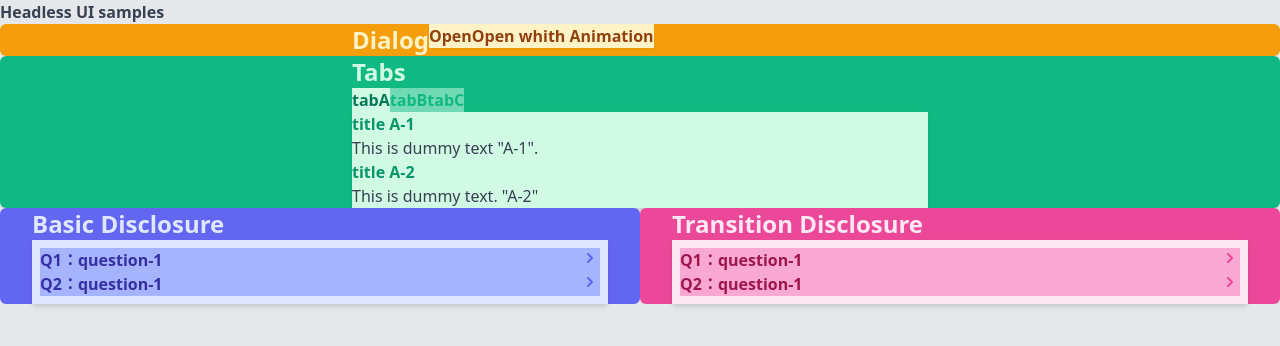
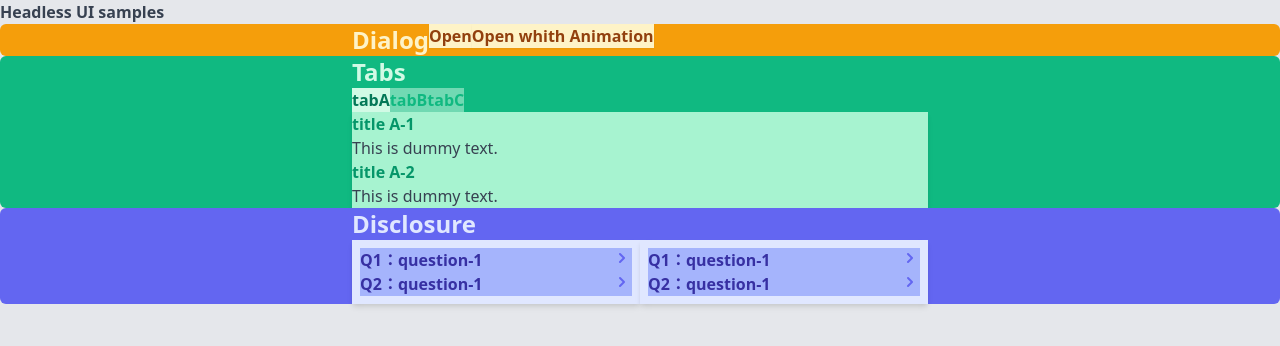
Before and after one commit to K-shigehito/headlessui-example, a Vue app: page / in a window 1280 px wide. Shown: the top 346 px of the page. Built offline with nearby package versions, Linux system fonts and the light colour scheme.

Commit message:
スタイル修正

```diff
--- a/src/components/BasicTabs.vue
+++ b/src/components/BasicTabs.vue
@@ -29,7 +29,11 @@
           ]"
         >
           <ul class="flex flex-col gap-[24px]">
-            <li v-for="detail in details" :key="detail.id">
+            <li
+              v-for="detail in details"
+              :key="detail.id"
+              class="bg-green-200 py-[6px] px-[12px] rounded-[3px]"
+            >
               <h3 class="mb-[4px] text-[16px] text-green-600 font-bold">
                 {{ detail.name }}
               </h3>
@@ -64,36 +68,36 @@ export default defineComponent({
         {
           id: 1,
           name: 'title A-1',
-          description: 'This is dummy text "A-1".',
+          description: 'This is dummy text.',
         },
         {
           id: 2,
           name: 'title A-2',
-          description: 'This is dummy text. "A-2"',
+          description: 'This is dummy text.',
         },
       ],
       tabB: [
         {
           id: 1,
           name: 'title B-1',
-          description: 'This is dummy text. "B-1"',
+          description: 'This is dummy text.',
         },
       ],
       tabC: [
         {
           id: 1,
           name: 'title C-1',
-          description: 'This is dummy text. "C-1"',
+          description: 'This is dummy text.',
         },
         {
           id: 2,
           name: 'title C-2',
-          description: 'This is dummy text. "C-1"',
+          description: 'This is dummy text.',
         },
         {
           id: 3,
           name: 'title C-3',
-          description: 'This is dummy text. "C-3"',
+          description: 'This is dummy text.',
         },
       ],
     });
--- a/src/components/TransitionDisclosure.vue
+++ b/src/components/TransitionDisclosure.vue
@@ -1,7 +1,7 @@
 <template>
   <div class="w-full">
     <div
-      class="p-2 bg-pink-100 rounded-[4px] flex flex-col gap-[12px] shadow-md"
+      class="p-2 bg-indigo-100 rounded-[4px] flex flex-col gap-[12px] shadow-md"
     >
       <Disclosure v-for="data in sampleData" v-slot="{ open }" :key="data.id">
         <div>
@@ -14,8 +14,8 @@
               py-[12px]
               text-[14px]
               font-bold
-              text-pink-800
-              bg-pink-300
+              text-indigo-800
+              bg-indigo-300
               rounded-[6px]
               hover:opacity-80
             "
@@ -23,17 +23,17 @@
             <span> {{ data.question }}</span>
             <ChevronRightIcon
               :class="open ? 'transform rotate-90' : ''"
-              class="w-5 h-5 text-pink-500"
+              class="w-5 h-5 text-indigo-500"
             />
           </DisclosureButton>
 
           <transition
-            enter-active-class="transition duration-100 ease-out"
-            enter-from-class="transform -translate-y-3 opacity-0"
-            enter-to-class="transform translate-y-0 opacity-100"
-            leave-active-class="transition duration-100 ease-out"
-            leave-from-class="transform translate-y-0 opacity-100"
-            leave-to-class="transform -translate-y-3 opacity-0"
+            enter-active-class="transition duration-300 ease-out"
+            enter-from-class="transform -translate-x-3 opacity-0"
+            enter-to-class="transform translate-x-0 opacity-100"
+            leave-active-class="transition duration-300 ease-out"
+            leave-from-class="transform translate-x-0 opacity-100"
+            leave-to-class="transform -translate-x-3 opacity-0"
           >
             <DisclosurePanel
               class="px-[24px] pt-[12px] pb-[6px] text-[14px] text-gray-700"
--- a/src/views/Samples.vue
+++ b/src/views/Samples.vue
@@ -16,7 +16,7 @@
       >
         <div class="flex max-w-xl mx-auto">
           <h2 class="text-2xl font-bold text-yellow-100">Dialog</h2>
-          <div class="ml-[24px]">
+          <div class="ml-[36px]">
             <BasicDialog />
           </div>
           <div class="ml-[12px]">
@@ -38,7 +38,7 @@
 
       <div
         class="
-          col-span-1
+          col-span-2
           bg-indigo-500
           px-[24px]
           pt-[18px]
@@ -47,21 +47,9 @@
         "
       >
         <div class="max-w-xl mx-auto">
-          <h2 class="text-2xl font-bold text-indigo-100">Basic Disclosure</h2>
-          <div class="mt-[18px]">
+          <h2 class="text-2xl font-bold text-indigo-100">Disclosure</h2>
+          <div class="flex gap-[24px] mt-[18px]">
             <BasicDisclosure />
-          </div>
-        </div>
-      </div>
-
-      <div
-        class="col-span-1 bg-pink-500 px-[24px] pt-[18px] pb-[30px] rounded-md"
-      >
-        <div class="max-w-xl mx-auto">
-          <h2 class="text-2xl font-bold text-pink-100">
-            Transition Disclosure
-          </h2>
-          <div class="mt-[18px]">
             <TransitionDisclosure />
           </div>
         </div>
```
